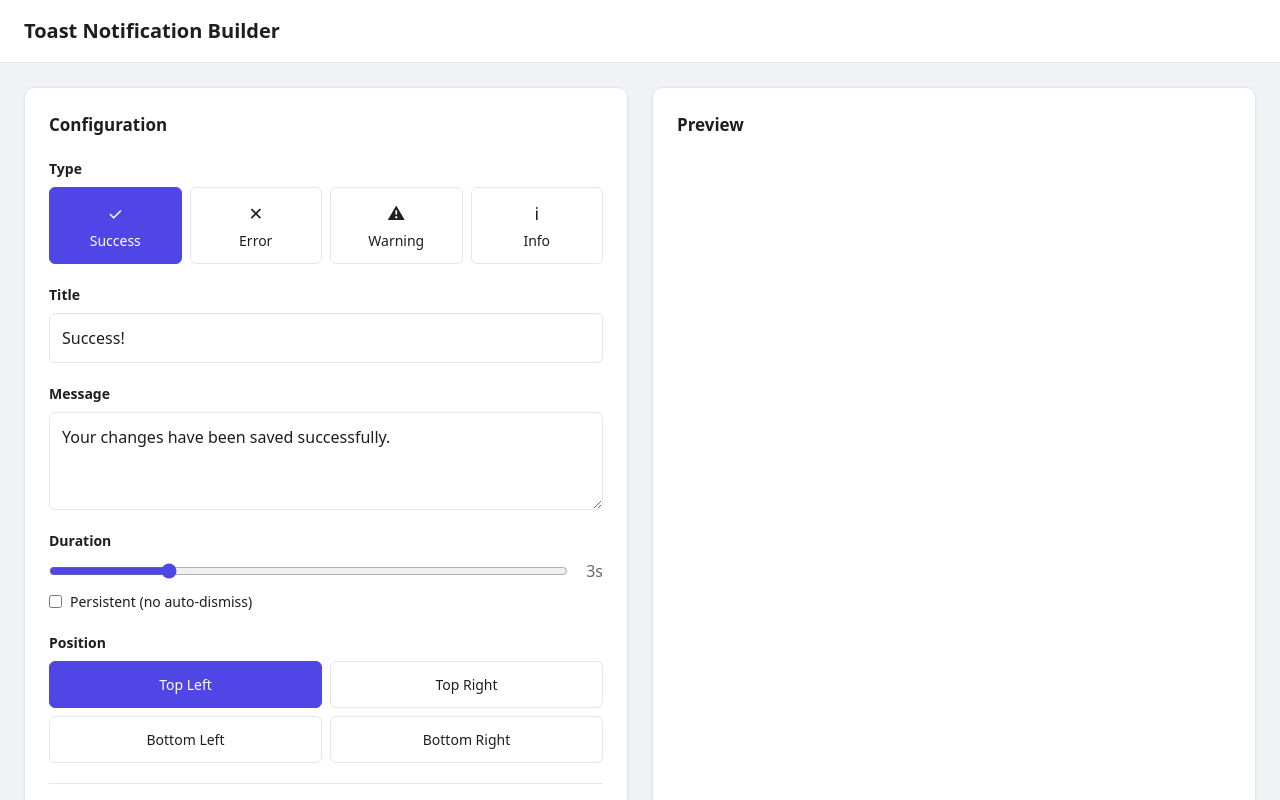
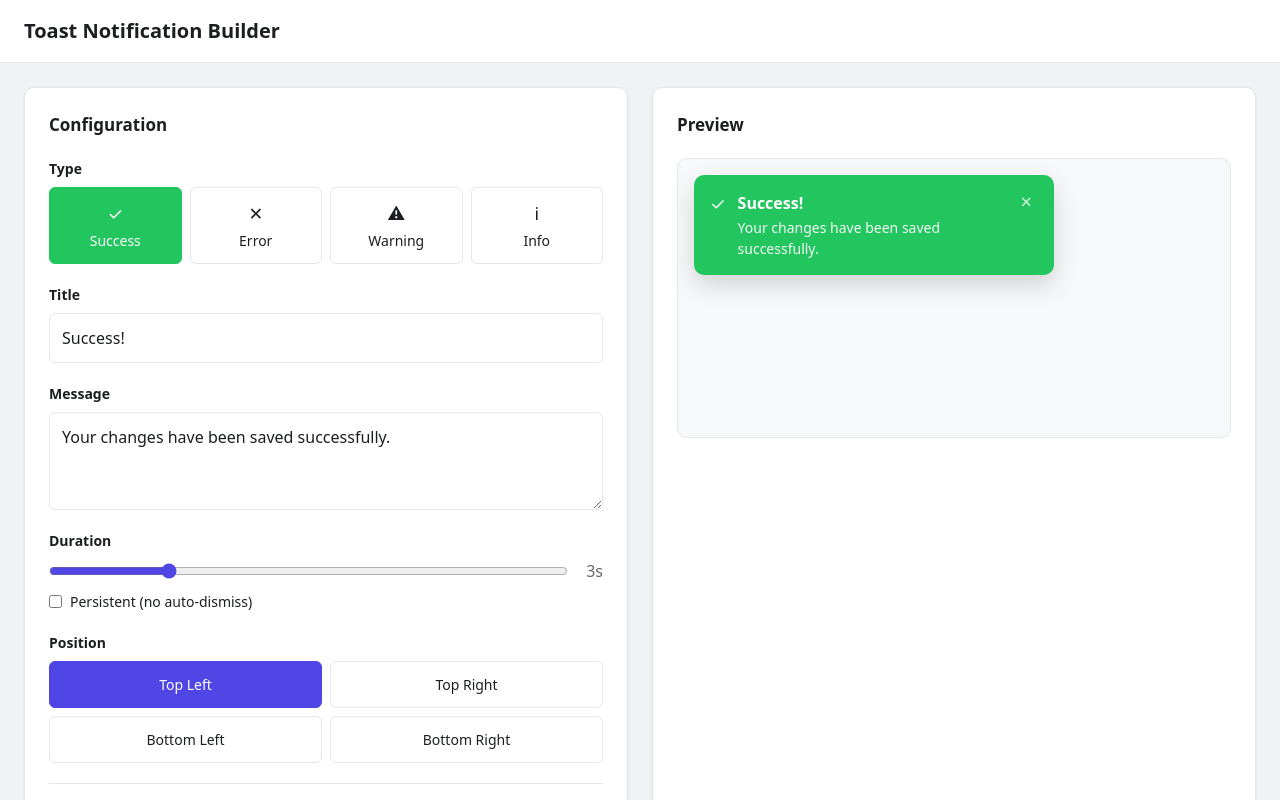
Before and after one commit to bartuteber/toast-notification-builder, a Vue app: page / in a window 1280 px wide. Shown: the top 800 px of the page. Built offline with nearby package versions, Linux system fonts and the light colour scheme; the HTML template or start-up script is replaced by a standard one.

Commit message:
Implement live preview and toast item components; refactor config panel and segmented control for improved state management

```diff
--- a/src/components/config/ConfigPanel.vue
+++ b/src/components/config/ConfigPanel.vue
@@ -1,17 +1,16 @@
 <script setup lang="ts">
 import { computed } from 'vue'
-import SegmentedControl from '../ui/SegmentedControl.vue'
-import BaseTextField from '../ui/BaseTextField.vue'
-import BaseTextArea from '../ui/BaseTextArea.vue'
-import BaseCheckbox from '../ui/BaseCheckbox.vue'
-import ColorField from '../ui/ColorField.vue'
+import SegmentedControl from '@/components/ui/SegmentedControl.vue'
+import BaseTextField from '@/components/ui/BaseTextField.vue'
+import BaseTextArea from '@/components/ui/BaseTextArea.vue'
+import BaseCheckbox from '@/components/ui/BaseCheckbox.vue'
+import ColorField from '@/components/ui/ColorField.vue'
 import { POSITION_OPTIONS, TYPE_OPTIONS } from '@/lib/options.ts'
 import { storeToRefs } from 'pinia'
 import { useConfigStore } from '@/stores/useConfigStore.ts'
 
 const configStore = useConfigStore()
 const {
-  type,
   title,
   message,
   duration,
@@ -22,6 +21,12 @@ const {
   showCloseButton,
 } = storeToRefs(configStore)
 
+// setType also applies the type's default background, so bridge it via computed.
+const type = computed({
+  get: () => configStore.type,
+  set: (value) => configStore.setType(value),
+})
+
 const persistent = computed({
   get: () => configStore.isPersistent,
   set: (value) => configStore.setPersistent(value),
@@ -30,7 +35,13 @@ const persistent = computed({
 
 <template>
   <div class="config">
-    <SegmentedControl v-model="type" :options="TYPE_OPTIONS" label="Type" :columns="4" />
+    <SegmentedControl
+      v-model:selected="type"
+      :options="TYPE_OPTIONS"
+      label="Type"
+      :columns="4"
+      :active-color="backgroundColor"
+    />
 
     <BaseTextField v-model="title" label="Title" />
 
@@ -55,7 +66,7 @@ const persistent = computed({
     </div>
 
     <SegmentedControl
-      v-model="position"
+      v-model:selected="position"
       :options="POSITION_OPTIONS"
       label="Position"
       :columns="2"
--- /dev/null
+++ b/src/components/preview/LivePreview.vue
@@ -0,0 +1,66 @@
+<script setup lang="ts">
+import { computed } from 'vue'
+import { storeToRefs } from 'pinia'
+import ToastItem from '@/components/toast/ToastItem.vue'
+import { useConfigStore } from '@/stores/useConfigStore'
+import type { ToastVisual } from '@/types/notification'
+
+const configStore = useConfigStore()
+const { position } = storeToRefs(configStore)
+
+// Explicit visual projection: reactive, exactly ToastVisual, and never hands the
+// child a reference to the store's internal state.
+const toastConfig = computed<ToastVisual>(() => ({
+  type: configStore.type,
+  title: configStore.title,
+  message: configStore.message,
+  backgroundColor: configStore.backgroundColor,
+  textColor: configStore.textColor,
+  showIcon: configStore.showIcon,
+  showCloseButton: configStore.showCloseButton,
+}))
+</script>
+
+<template>
+  <div class="preview-stage">
+    <div class="preview-toast" :class="`is-${position}`">
+      <ToastItem :config="toastConfig" />
+    </div>
+  </div>
+</template>
+
+<style scoped lang="scss">
+.preview-stage {
+  position: relative;
+  min-height: 280px;
+  padding: var(--space-4);
+  border: 1px solid var(--color-border);
+  border-radius: var(--radius);
+  background: var(--color-surface-2);
+  overflow: hidden;
+}
+
+.preview-toast {
+  position: absolute;
+
+  &.is-top-left {
+    top: var(--space-4);
+    left: var(--space-4);
+  }
+
+  &.is-top-right {
+    top: var(--space-4);
+    right: var(--space-4);
+  }
+
+  &.is-bottom-left {
+    bottom: var(--space-4);
+    left: var(--space-4);
+  }
+
+  &.is-bottom-right {
+    bottom: var(--space-4);
+    right: var(--space-4);
+  }
+}
+</style>
--- /dev/null
+++ b/src/components/toast/ToastItem.vue
@@ -0,0 +1,88 @@
+<script setup lang="ts">
+import { computed } from 'vue'
+import type { NotificationType, ToastVisual } from '@/types/notification'
+
+// Pure presentational toast. Knows nothing about the store — it just renders
+// the visual fields. Reused by the live preview now and the real overlay later.
+const props = defineProps<{
+  config: ToastVisual
+}>()
+
+defineEmits<{ close: [] }>()
+
+const ICONS: Record<NotificationType, string> = {
+  success: '✓',
+  error: '✕',
+  warning: '⚠',
+  info: 'ℹ',
+}
+
+const icon = computed(() => ICONS[props.config.type])
+</script>
+
+<template>
+  <div class="toast" :style="{ background: config.backgroundColor, color: config.textColor }">
+    <span v-if="config.showIcon" class="toast-icon">{{ icon }}</span>
+
+    <div class="toast-body">
+      <strong v-if="config.title" class="toast-title">{{ config.title }}</strong>
+      <p v-if="config.message" class="toast-message">{{ config.message }}</p>
+    </div>
+
+    <button v-if="config.showCloseButton" type="button" class="toast-close" @click="$emit('close')">
+      ×
+    </button>
+  </div>
+</template>
+
+<style scoped lang="scss">
+.toast {
+  display: flex;
+  align-items: flex-start;
+  gap: var(--space-3);
+  min-width: 260px;
+  max-width: 360px;
+  padding: var(--space-4);
+  border-radius: var(--radius);
+  box-shadow: 0 10px 25px rgba(0, 0, 0, 0.15);
+
+  &-icon {
+    font-size: 1.1rem;
+    line-height: 1.4;
+    flex-shrink: 0;
+  }
+
+  &-body {
+    flex: 1;
+    display: flex;
+    flex-direction: column;
+    gap: 2px;
+    min-width: 0;
+  }
+
+  &-title {
+    font-weight: 700;
+  }
+
+  &-message {
+    font-size: var(--font-sm);
+    opacity: 0.95;
+    word-break: break-word;
+  }
+
+  &-close {
+    flex-shrink: 0;
+    background: none;
+    border: none;
+    color: inherit;
+    font-size: 1.25rem;
+    line-height: 1;
+    cursor: pointer;
+    opacity: 0.8;
+
+    &:hover {
+      opacity: 1;
+    }
+  }
+}
+</style>
--- a/src/components/ui/SegmentedControl.vue
+++ b/src/components/ui/SegmentedControl.vue
@@ -7,12 +7,14 @@ interface SegmentOption {
   icon?: string
 }
 
-const model = defineModel<T>({ required: true })
+const selected = defineModel<T>('selected', { required: true })
 
 const props = defineProps<{
   options: readonly SegmentOption[]
   label?: string
   columns?: number
+  // when set, the active item uses this color instead of the default primary
+  activeColor?: string
 }>()
 
 const gridStyle = computed(() => ({
@@ -29,8 +31,13 @@ const gridStyle = computed(() => ({
         :key="opt.value"
         type="button"
         class="seg-item"
-        :class="{ 'is-active': opt.value === model }"
-        @click="model = opt.value"
+        :class="{ 'is-active': opt.value === selected }"
+        :style="
+          activeColor && opt.value === selected
+            ? { background: activeColor, borderColor: activeColor }
+            : undefined
+        "
+        @click="selected = opt.value"
       >
         <span v-if="opt.icon" class="seg-icon">{{ opt.icon }}</span>
         <span>{{ opt.label }}</span>
--- a/src/containers/ToastBuilder.vue
+++ b/src/containers/ToastBuilder.vue
@@ -2,7 +2,8 @@
 // Screen-level container. Owns layout and (later) orchestrates the stores:
 // config draft -> live preview, preset load/save, and the active-toast overlay.
 // Child components are introduced phase by phase.
-import ConfigPanel from '../components/config/ConfigPanel.vue';
+import ConfigPanel from '@/components/config/ConfigPanel.vue';
+import LivePreview from '@/components/preview/LivePreview.vue';
 </script>
 
 <template>
@@ -21,7 +22,7 @@ import ConfigPanel from '../components/config/ConfigPanel.vue';
       <!-- Right: live preview, trigger, presets, code export -->
       <section class="panel">
         <h2 class="panel-title">Preview</h2>
-        <!-- LivePreview + PresetList + CodeExport mount here -->
+        <LivePreview />
       </section>
     </main>
 
--- /dev/null
+++ b/src/lib/defaults.ts
@@ -0,0 +1,32 @@
+import type { NotificationType } from '@/types/notification'
+
+interface TypeDefaults {
+  backgroundColor: string
+  title: string
+  message: string
+}
+
+// Single source for type-based defaults. Record<NotificationType, …> is
+// exhaustive: adding a new notification type forces a compile error here.
+export const TYPE_DEFAULTS: Record<NotificationType, TypeDefaults> = {
+  success: {
+    backgroundColor: '#22c55e',
+    title: 'Success!',
+    message: 'Your changes have been saved successfully.',
+  },
+  error: {
+    backgroundColor: '#ef4444',
+    title: 'Error',
+    message: 'Something went wrong. Please try again.',
+  },
+  warning: {
+    backgroundColor: '#f59e0b',
+    title: 'Warning',
+    message: 'Please double-check before continuing.',
+  },
+  info: {
+    backgroundColor: '#3b82f6',
+    title: 'Info',
+    message: 'Here is something you might want to know.',
+  },
+}
--- a/src/stores/useConfigStore.ts
+++ b/src/stores/useConfigStore.ts
@@ -1,14 +1,19 @@
-import type { ActiveNotification, NotificationConfig } from '@/types/notification'
+import type {
+  ActiveNotification,
+  NotificationConfig,
+  NotificationType,
+} from '@/types/notification'
 import { defineStore } from 'pinia'
+import { TYPE_DEFAULTS } from '@/lib/defaults'
 
 export const useConfigStore = defineStore('config', {
   state: (): Omit<NotificationConfig, 'id'> => ({
     type: 'success',
-    title: 'Success!',
-    message: 'Your changes have been saved successfully.',
+    title: TYPE_DEFAULTS.success.title,
+    message: TYPE_DEFAULTS.success.message,
     duration: 3,
     position: 'top-left',
-    backgroundColor: '#22c55e',
+    backgroundColor: TYPE_DEFAULTS.success.backgroundColor,
     textColor: '#FFFFFF',
     showIcon: true,
     showCloseButton: true,
@@ -17,6 +22,15 @@ export const useConfigStore = defineStore('config', {
     isPersistent: (state) => state.duration === 0,
   },
   actions: {
+    // Selecting a type fills its defaults (background + title + message); the
+    // user can still override any of them afterwards via the form fields.
+    setType(type: NotificationType) {
+      const defaults = TYPE_DEFAULTS[type]
+      this.type = type
+      this.backgroundColor = defaults.backgroundColor
+      this.title = defaults.title
+      this.message = defaults.message
+    },
     setPersistent(value: boolean) {
       this.duration = value ? 0 : 1
     },
```
Also changed, not shown: src/types/notification.ts (+14 -0 lines).
